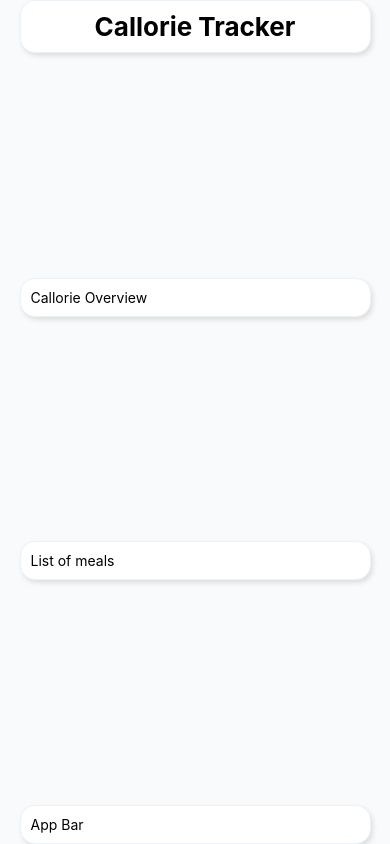
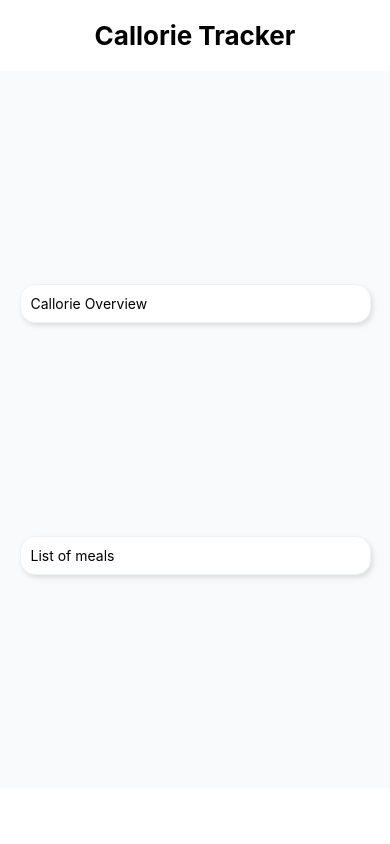
Before and after one commit to TsvetelinIliev/react-native-calorie-tracker, a React Native app: screen / in a window 390 px wide. Built offline with nearby package versions, Linux system fonts and the light colour scheme; some icons are missing.

Commit message:
Add endsection styles with  bar icons

```diff
--- a/App.js
+++ b/App.js
@@ -1,6 +1,7 @@
 import { StatusBar } from 'expo-status-bar';
 import { SafeAreaView,SafeAreaProvider } from 'react-native-safe-area-context';
-import { StyleSheet, Text, View } from 'react-native';
+import { Image, StyleSheet, Text, View } from 'react-native';
+import { Home, Plus } from 'lucide-react-native';
 
 export default function App() {
     return (
@@ -8,7 +9,7 @@ export default function App() {
         <SafeAreaProvider>
         <SafeAreaView style={styles.container}>
             {/* Header */}
-            <View style={[styles.section, styles.header]} >
+            <View style={[styles.endSection, styles.header]} >
 
                 <Text style={styles.heading} >Callorie Tracker</Text>
 
@@ -32,9 +33,11 @@ export default function App() {
 
             {/* App Bar */}
 
-            <View style={styles.section}>
+            <View style={styles.endSection}>
 
-                <Text>App Bar</Text>
+               <Home />
+               <Plus />
+
 
             </View>
 
@@ -69,6 +72,20 @@ const styles = StyleSheet.create({
 
 
     },
+     endSection: {
+        width: '100%',
+        backgroundColor: colors.white,
+        border: 1,
+        borderColor: 'edf2f7',
+        flexDirection: 'row',
+        justifyContent: 'space-evenly',
+        paddingVertical: 20,
+
+
+
+
+
+    },
     header: {
 
     },
@@ -79,6 +96,7 @@ const styles = StyleSheet.create({
         fontWeight: 'bold',
 
 
+    },
 
-    }
+
 });
--- a/package.json
+++ b/package.json
@@ -11,9 +11,11 @@
   "dependencies": {
     "expo": "~54.0.34",
     "expo-status-bar": "~3.0.9",
+    "lucide-react-native": "^1.23.0",
     "react": "19.1.0",
     "react-native": "0.81.5",
-    "react-native-safe-area-context": "~5.6.0"
+    "react-native-safe-area-context": "~5.6.0",
+    "react-native-svg": "^15.15.5"
   },
   "private": true
 }
```
Also changed, not shown: 1 other file (tests, documents, lock files or other folders).
